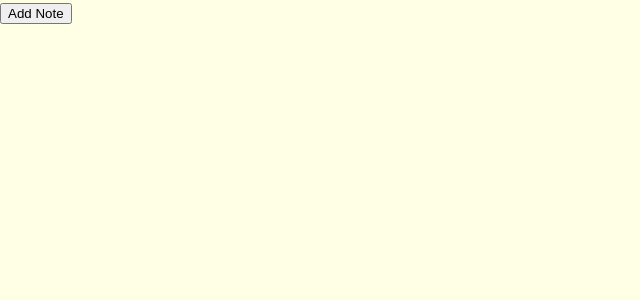
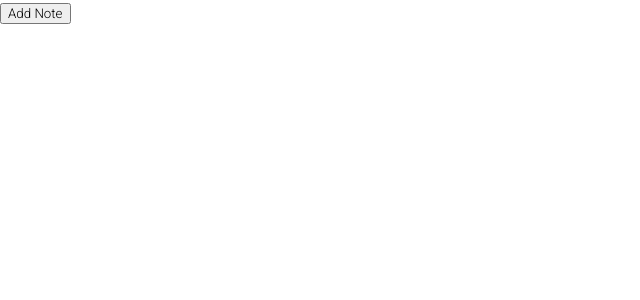
Before and after one commit to dancork/notey, a React app: page / in a window 1280 px wide. Shown: the top 300 px of the page, without its empty margins (0-640 px from the left). Built offline with nearby package versions, Linux system fonts and the light colour scheme.

Commit message:
Better dispatch actions and styling

```diff
--- a/assets/stylesheets/base.css
+++ b/assets/stylesheets/base.css
@@ -9,10 +9,13 @@ html {
 *:before,
 *:after {
   box-sizing:inherit;
+  font-family: inherit;
+  font-weight: inherit;
 }
 
 body {
   margin: 0;
-  background-color: #ffffe6;
+  background-color: #fff;
   font-family: Roboto, sans-serif;
+  font-weight: 300;
 }
--- a/src/components/add_note_button.jsx
+++ b/src/components/add_note_button.jsx
@@ -14,9 +14,6 @@ const AddNoteButton = connect(
         type: 'ADD_NOTE',
         id: nextNoteID
       })
-      dispatch({
-        type: 'INCREMENT_NOTE_ID'
-      })
     }}>
       Add Note
     </button>
--- a/src/components/editor.jsx
+++ /dev/null
@@ -1,12 +0,0 @@
-import React from 'react'
-import NoteTitle from './note_title'
-import NoteContent from './note_content'
-
-const NoteEditor = () => (
-  <div>
-    <NoteTitle />
-    <NoteContent />
-  </div>
-)
-
-export default NoteEditor
--- a/src/components/note_editor.jsx
+++ b/src/components/note_editor.jsx
@@ -1,12 +1,22 @@
 import React from 'react'
 import { connect } from 'react-redux'
 
-import Editor from './editor'
+import NoteTitle from './note_title'
+import NoteContent from './note_content'
 
 const mapStateToProps = (state) => ({
   show: state.selectedNoteID !== false
 })
 
-const NoteEditor = connect( mapStateToProps )( ({ show }) => show && <Editor /> )
+const NoteEditor = connect( mapStateToProps )(
+  ({ show }) => (
+    show && (
+      <div>
+        <NoteTitle />
+        <NoteContent />
+      </div>
+    )
+  )
+)
 
 export default NoteEditor
--- a/src/index.html
+++ b/src/index.html
@@ -2,8 +2,9 @@
 <html lang="en">
 <head>
   <meta charset="UTF-8">
-  <title>Proto</title>
-  <link href="/assets/stylesheets/base.css" rel="stylesheet" />
+  <title>Notey</title>
+  <link href="//fonts.googleapis.com/css?family=Roboto:300" rel="stylesheet" type="text/css">
+  <link href="/assets/stylesheets/base.css" rel="stylesheet">
 </head>
 <body>
   <div id="app"></div>
--- a/src/reducers/next_note_id.js
+++ b/src/reducers/next_note_id.js
@@ -1,5 +1,5 @@
 const nextNoteID = (state = 0, action) => {
-  if (action.type === 'INCREMENT_NOTE_ID') {
+  if (action.type === 'ADD_NOTE') {
     return ++state
   }
   return state
--- a/src/reducers/selected_note_id.js
+++ b/src/reducers/selected_note_id.js
@@ -1,6 +1,9 @@
 const selectedNoteID = (state = false, action) => {
-  if (action.type === 'CHANGE_SELECTED_NOTE') {
-    return action.id
+  switch (action.type) {
+    case 'ADD_NOTE':
+    case 'CHANGE_SELECTED_NOTE':
+      return action.id
+      break
   }
   return state
 }
```
